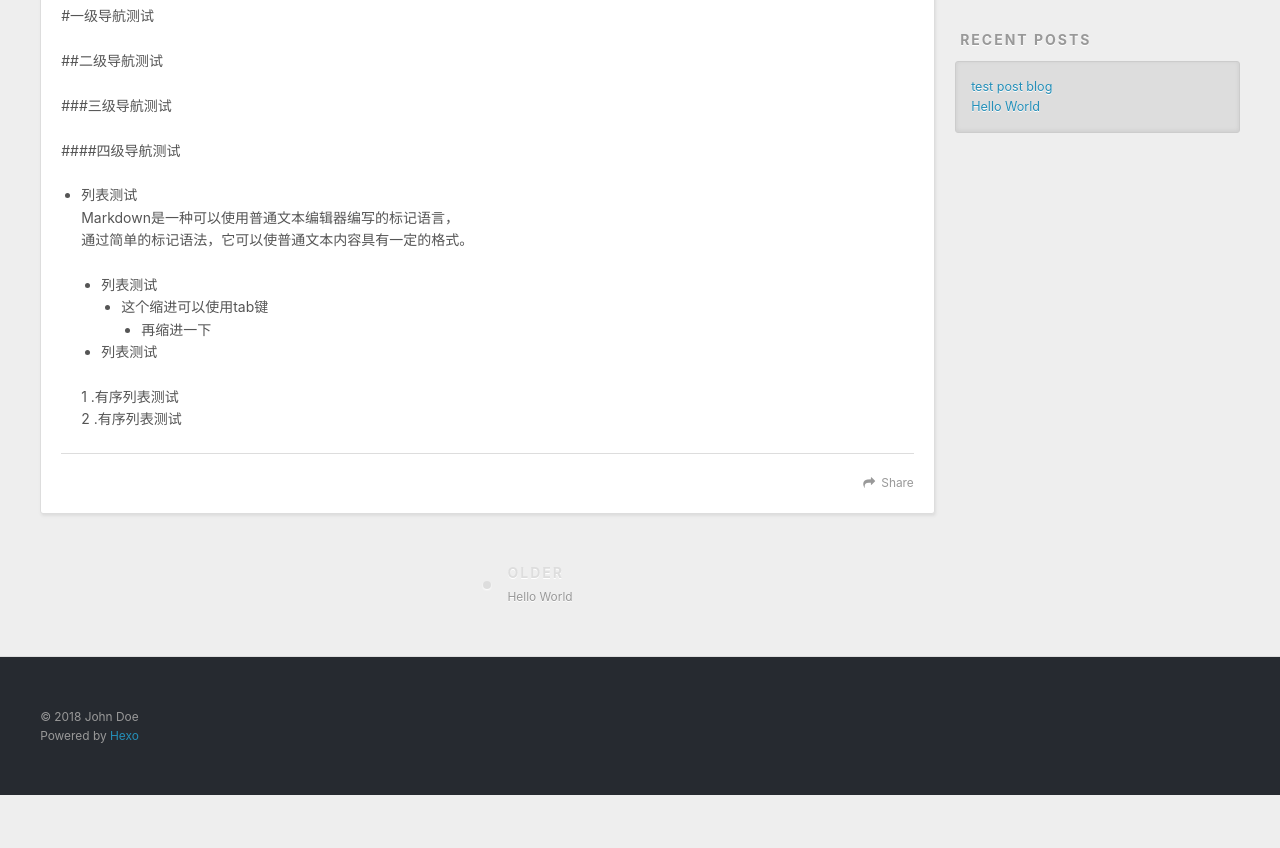
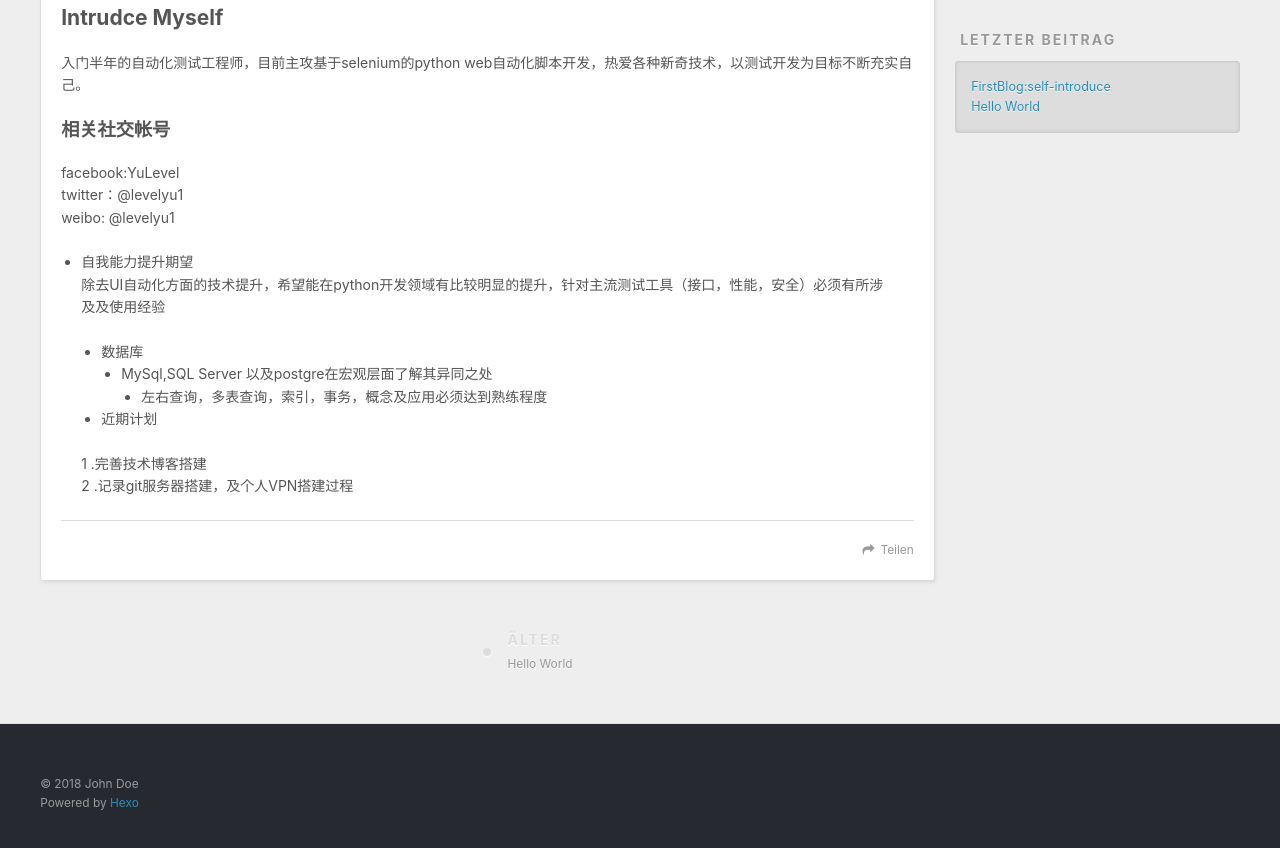
Before and after one commit to levelyuTechBlog/levelyuTechBlog.github.io, a plain HTML site: page 2018/03/23/test-post-blog/index.html in a window 1280 px wide. Shown: the part 448-1296 px from the top of the page. Before the commit the page ends 1243 px from the top, so only its background shows below. Drawn offline with nearby package versions, Linux system fonts and the light colour scheme.

Commit message:
Site updated: 2018-03-23 11:24:34

```diff
--- a/2018/03/23/test-post-blog/index.html
+++ b/2018/03/23/test-post-blog/index.html
@@ -5,18 +5,18 @@
 
 
 
-  <title>test post blog | Hexo</title>
+  <title>FirstBlog:self-introduce | Hexo</title>
   <meta name="viewport" content="width=device-width, initial-scale=1, maximum-scale=1">
-  <meta name="description" content="#一级导航测试 ##二级导航测试 ###三级导航测试 ####四级导航测试  列表测试Markdown是一种可以使用普通文本编辑器编写的标记语言，通过简单的标记语法，它可以使普通文本内容具有一定的格式。  列表测试 这个缩进可以使用tab键 再缩进一下       列表测试  1 .有序列表测试2 .有序列表测试">
+  <meta name="description" content="Intrudce Myself入门半年的自动化测试工程师，目前主攻基于selenium的python web自动化脚本开发，热爱各种新奇技术，以测试开发为目标不断充实自己。 相关社交帐号facebook:YuLeveltwitter：@levelyu1weibo: @levelyu1  自我能力提升期望除去UI自动化方面的技术提升，希望能在python开发领域有比较明显的提升，针对主流测试工具（接">
 <meta property="og:type" content="article">
-<meta property="og:title" content="test post blog">
+<meta property="og:title" content="FirstBlog:self-introduce">
 <meta property="og:url" content="http://yoursite.com/2018/03/23/test-post-blog/index.html">
 <meta property="og:site_name" content="Hexo">
-<meta property="og:description" content="#一级导航测试 ##二级导航测试 ###三级导航测试 ####四级导航测试  列表测试Markdown是一种可以使用普通文本编辑器编写的标记语言，通过简单的标记语法，它可以使普通文本内容具有一定的格式。  列表测试 这个缩进可以使用tab键 再缩进一下       列表测试  1 .有序列表测试2 .有序列表测试">
-<meta property="og:updated_time" content="2018-03-23T02:54:25.479Z">
+<meta property="og:description" content="Intrudce Myself入门半年的自动化测试工程师，目前主攻基于selenium的python web自动化脚本开发，热爱各种新奇技术，以测试开发为目标不断充实自己。 相关社交帐号facebook:YuLeveltwitter：@levelyu1weibo: @levelyu1  自我能力提升期望除去UI自动化方面的技术提升，希望能在python开发领域有比较明显的提升，针对主流测试工具（接">
+<meta property="og:updated_time" content="2018-03-23T03:24:28.483Z">
 <meta name="twitter:card" content="summary">
-<meta name="twitter:title" content="test post blog">
-<meta name="twitter:description" content="#一级导航测试 ##二级导航测试 ###三级导航测试 ####四级导航测试  列表测试Markdown是一种可以使用普通文本编辑器编写的标记语言，通过简单的标记语法，它可以使普通文本内容具有一定的格式。  列表测试 这个缩进可以使用tab键 再缩进一下       列表测试  1 .有序列表测试2 .有序列表测试">
+<meta name="twitter:title" content="FirstBlog:self-introduce">
+<meta name="twitter:description" content="Intrudce Myself入门半年的自动化测试工程师，目前主攻基于selenium的python web自动化脚本开发，热爱各种新奇技术，以测试开发为目标不断充实自己。 相关社交帐号facebook:YuLeveltwitter：@levelyu1weibo: @levelyu1  自我能力提升期望除去UI自动化方面的技术提升，希望能在python开发领域有比较明显的提升，针对主流测试工具（接">
 
     <link rel="alternate" href="/atom.xml" title="Hexo" type="application/atom+xml">
 
@@ -54,7 +54,7 @@
 
           <a id="nav-rss-link" class="nav-icon" href="/atom.xml" title="RSS Feed"></a>
 
-        <a id="nav-search-btn" class="nav-icon" title="Search"></a>
+        <a id="nav-search-btn" class="nav-icon" title="Suche"></a>
       </nav>
       <div id="search-form-wrap">
         <form action="//google.com/search" method="get" accept-charset="UTF-8" class="search-form"><input type="search" name="q" class="search-form-input" placeholder="Search"><button type="submit" class="search-form-submit">&#xF002;</button><input type="hidden" name="sitesearch" value="http://yoursite.com"></form>
@@ -77,7 +77,7 @@
 
 
     <h1 class="article-title" itemprop="name">
-      test post blog
+      FirstBlog:self-introduce
     </h1>
 
 
@@ -85,32 +85,30 @@
 
     <div class="article-entry" itemprop="articleBody">
 
-        <p>#一级导航测试</p>
-<p>##二级导航测试</p>
-<p>###三级导航测试</p>
-<p>####四级导航测试</p>
+        <h2 id="Intrudce-Myself"><a href="#Intrudce-Myself" class="headerlink" title="Intrudce Myself"></a>Intrudce Myself</h2><p>入门半年的自动化测试工程师，目前主攻基于selenium的python web自动化脚本开发，热爱各种新奇技术，以测试开发为目标不断充实自己。</p>
+<h3 id="相关社交帐号"><a href="#相关社交帐号" class="headerlink" title="相关社交帐号"></a>相关社交帐号</h3><p>facebook:YuLevel<br>twitter：@levelyu1<br>weibo: @levelyu1</p>
 <ul>
-<li><p>列表测试<br>Markdown是一种可以使用普通文本编辑器编写的标记语言，<br>通过简单的标记语法，它可以使普通文本内容具有一定的格式。</p>
+<li><p>自我能力提升期望<br>除去UI自动化方面的技术提升，希望能在python开发领域有比较明显的提升，针对主流测试工具（接口，性能，安全）必须有所涉及及使用经验</p>
 <ul>
-<li>列表测试<ul>
-<li>这个缩进可以使用tab键<ul>
-<li>再缩进一下</li>
+<li>数据库<ul>
+<li>MySql,SQL Server 以及postgre在宏观层面了解其异同之处<ul>
+<li>左右查询，多表查询，索引，事务，概念及应用必须达到熟练程度</li>
 </ul>
 </li>
 </ul>
 </li>
 </ul>
 <ul>
-<li>列表测试</li>
+<li>近期计划</li>
 </ul>
-<p>1 .有序列表测试<br>2 .有序列表测试</p>
+<p>1 .完善技术博客搭建<br>2 .记录git服务器搭建，及个人VPN搭建过程</p>
 </li>
 </ul>
 
 
     </div>
     <footer class="article-footer">
-      <a data-url="http://yoursite.com/2018/03/23/test-post-blog/" data-id="cjf3cs1hw00001c4phj7brx6w" class="article-share-link">Share</a>
+      <a data-url="http://yoursite.com/2018/03/23/test-post-blog/" data-id="cjf3cs1hw00001c4phj7brx6w" class="article-share-link">Teilen</a>
 
 
     </footer>
@@ -121,7 +119,7 @@
 
 
     <a href="/2018/03/23/hello-world/" id="article-nav-older" class="article-nav-link-wrap">
-      <strong class="article-nav-caption">Older</strong>
+      <strong class="article-nav-caption">Älter</strong>
       <div class="article-nav-title">Hello World</div>
     </a>
 
@@ -144,7 +142,7 @@
 
 
   <div class="widget-wrap">
-    <h3 class="widget-title">Archives</h3>
+    <h3 class="widget-title">Archiv</h3>
     <div class="widget">
       <ul class="archive-list"><li class="archive-list-item"><a class="archive-list-link" href="/archives/2018/03/">March 2018</a></li></ul>
     </div>
@@ -154,12 +152,12 @@
 
 
   <div class="widget-wrap">
-    <h3 class="widget-title">Recent Posts</h3>
+    <h3 class="widget-title">letzter Beitrag</h3>
     <div class="widget">
       <ul>
 
           <li>
-            <a href="/2018/03/23/test-post-blog/">test post blog</a>
+            <a href="/2018/03/23/test-post-blog/">FirstBlog:self-introduce</a>
           </li>
 
           <li>
```
Also changed, not shown: 2018/03/23/hello-world/index.html (+7 -7 lines), archives/2018/03/index.html (+6 -6 lines), archives/2018/index.html (+6 -6 lines), archives/index.html (+6 -6 lines), index.html (+15 -17 lines).
